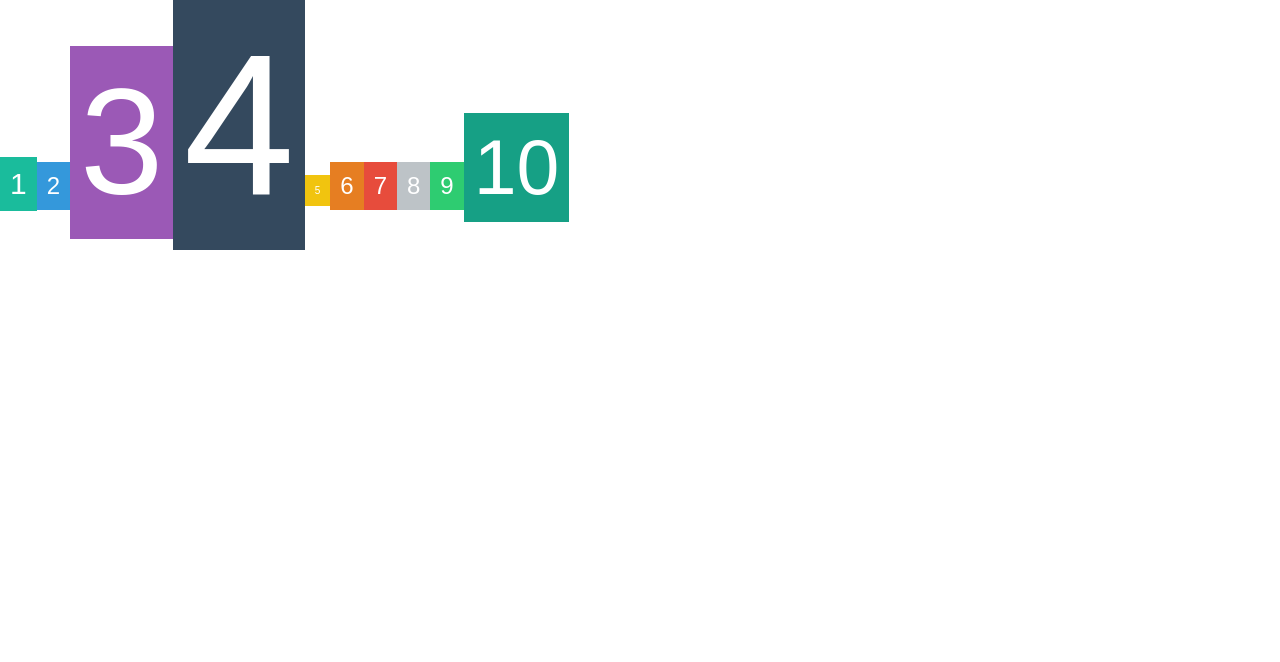
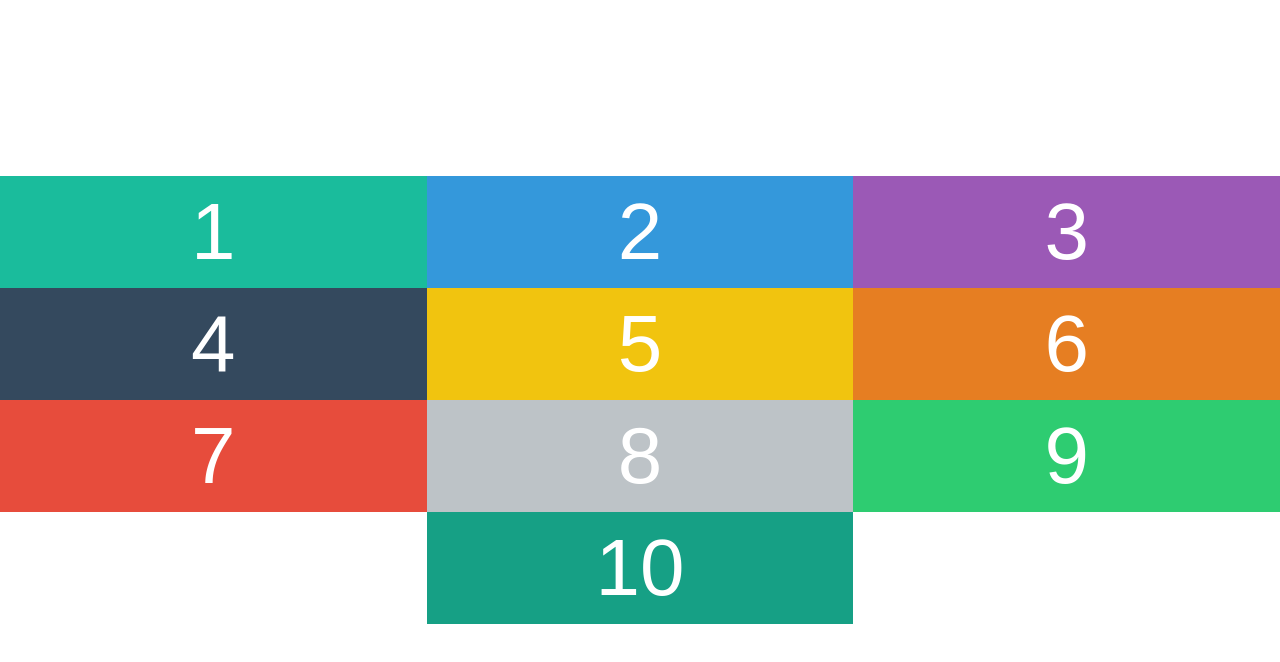
Before and after one commit to henryzarza/what-the-flexbox, a plain HTML site: page alignment-and-centering/index.html in a window 1280 px wide. Drawn offline with Linux system fonts and the light colour scheme.

Commit message:
Alignment and centering

```diff
--- a/alignment-and-centering/index.html
+++ b/alignment-and-centering/index.html
@@ -30,7 +30,7 @@
     /* Some default styles to make each box visible */
     .box {
       color:white;
-      font-size: 1.5rem;
+      font-size: 5rem;
       text-align: center;
       padding:10px;
     }
@@ -51,27 +51,13 @@
     .container {
       display: flex;
       height: 100vh;
-      align-items: baseline;
+      flex-wrap: wrap;
+      align-content: center;
+      justify-content: center;
     }
 
-    .box1 {
-      font-size: 30px;
-    }
-
-    .box3 {
-      font-size: 150px;
-    }
-
-    .box4 {
-      font-size: 200px;
-    }
-
-    .box5 {
-      font-size: 10px;
-    }
-
-    .box10 {
-      font-size: 77px;
+    .box {
+      width: 33.3333%;
     }
 
   </style>
```
